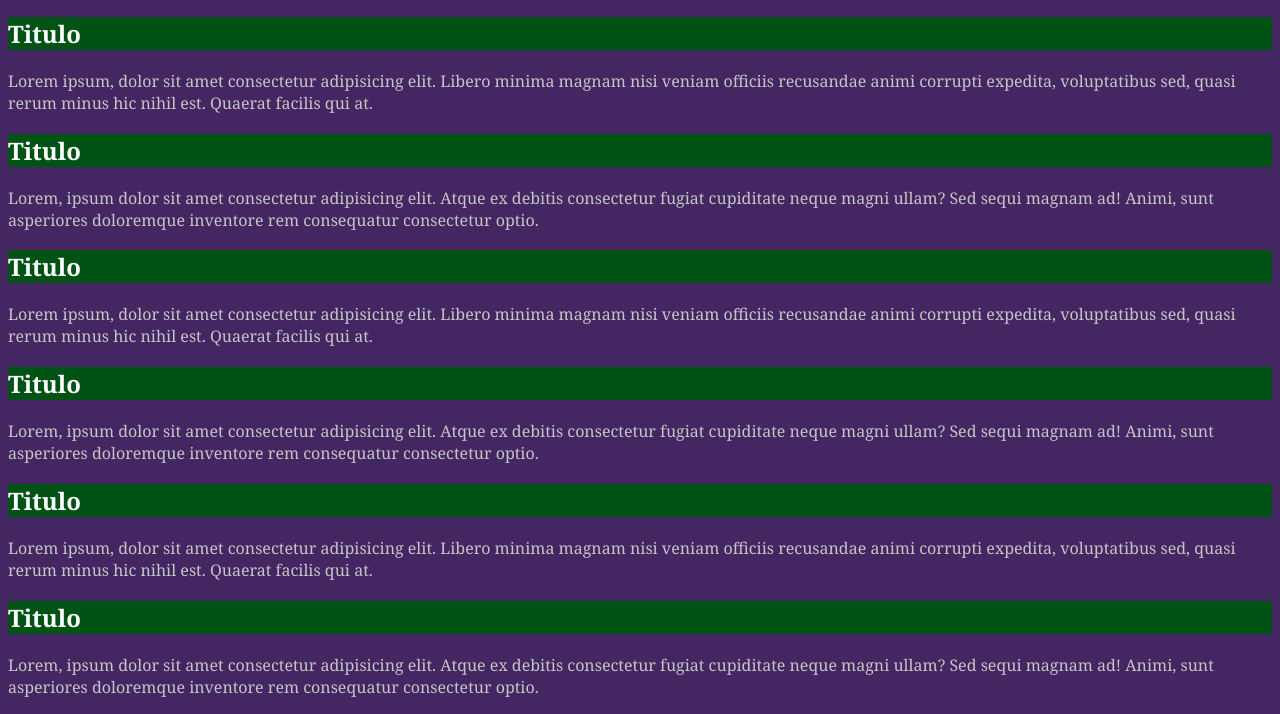
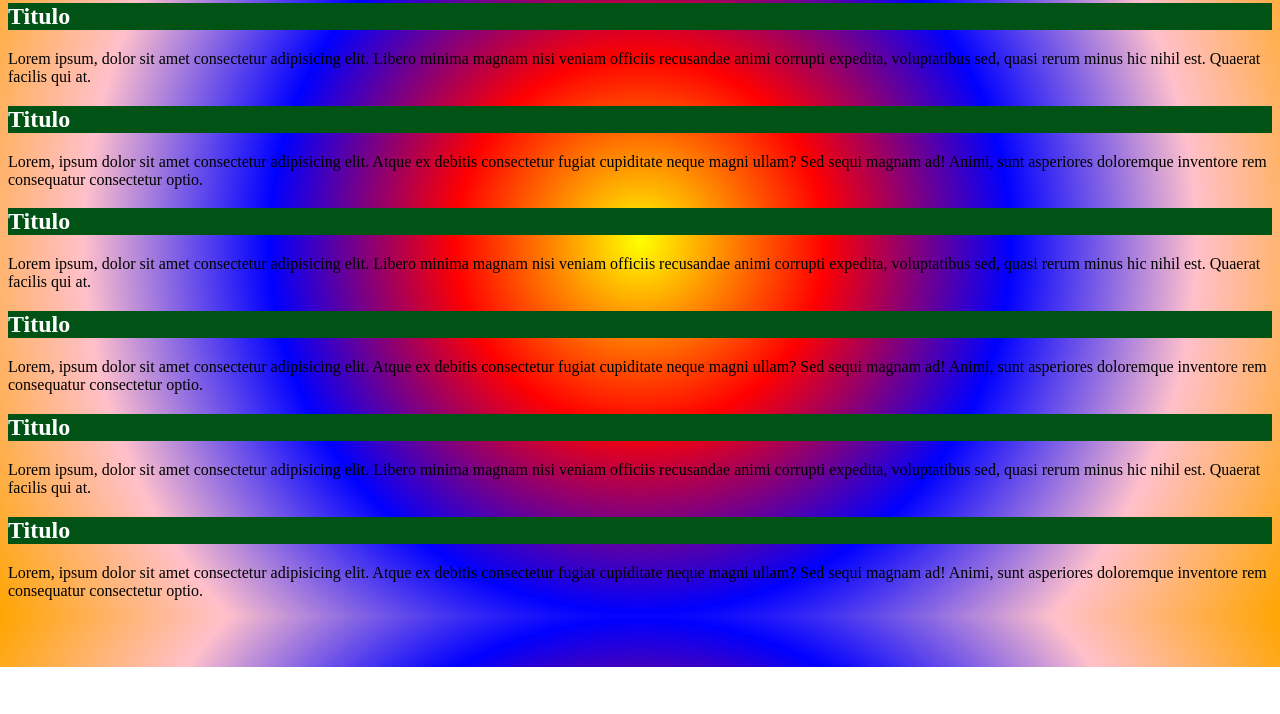
Before and after one commit to YuriiSouza/html-css-study-, a plain HTML site: page exercicios/ex015/index.html in a window 1280 px wide. Shown: the part 133-847 px from the top of the page. After the commit the page ends 800 px from the top, so only its background shows below. Drawn offline with Linux system fonts and the light colour scheme.

Commit message:
estudos
.

```diff
--- a/exercicios/ex015/style.css
+++ b/exercicios/ex015/style.css
@@ -1,11 +1,11 @@
 @charset "UTF-8";
 /*alo*/
 
+
 body{
-    background-color:hsl(269, 43%, 27%);
-    font-family: Georgia, 'Times New Roman', Times, serif;
-    font: size 12px;
-    color: rgb(197, 197, 197);
+font-family: 'Times New Roman', Times, serif;
+background-image: radial-gradient(circle, yellow , red, blue, pink, orange);
+color: black;
 }
 
 h1{
```
Also changed, not shown: exercicios/ex017/index.html (added, +12 -0 lines).
